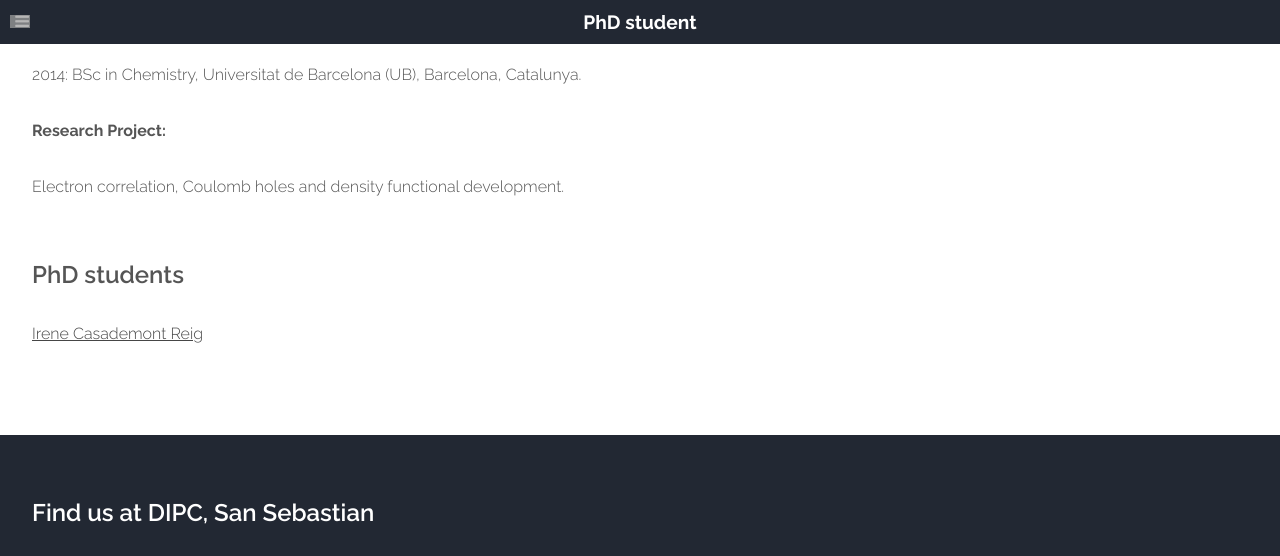
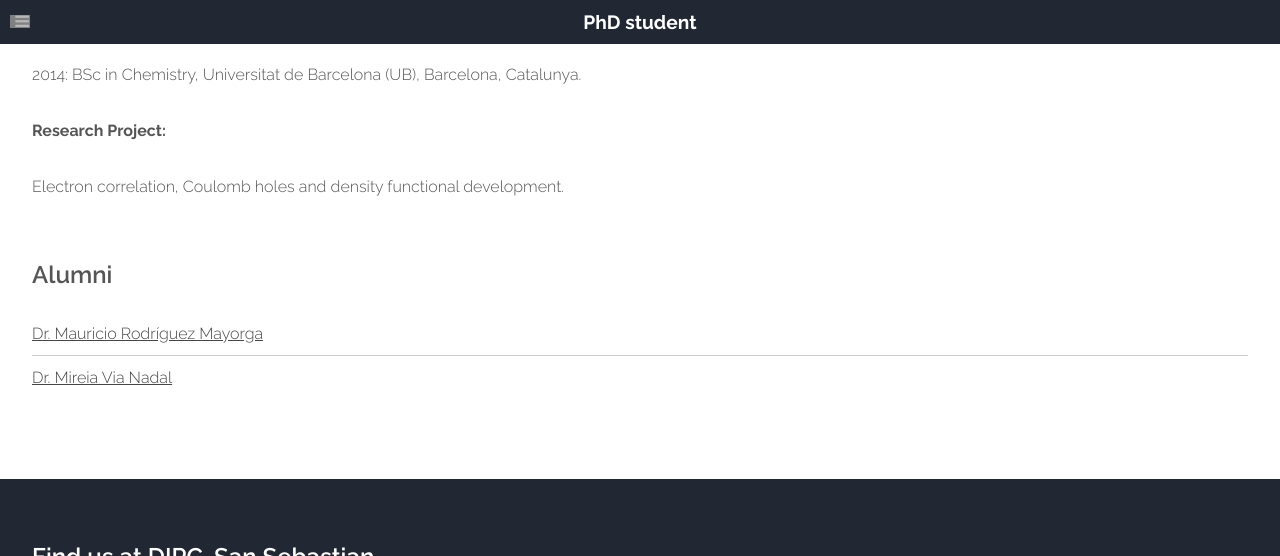
Before and after one commit to old-jekyll-templates/Horizons-Jekyll-Theme, a Jekyll site: the page built from members/mireia_via_nadal.html, in a window 1280 px wide and 900 px high, scrolled down 747 px, cut to the strip 0-556 px from the top of the window. Built offline with Jekyll 4.4.1, drawn with Linux system fonts in a browser that asks for light colours; grey boxes are pictures that could not be loaded.

Commit message:
Update mireia_via_nadal.html

```diff
--- a/members/mireia_via_nadal.html
+++ b/members/mireia_via_nadal.html
@@ -12,10 +12,11 @@ layout: main
 				<div id="sidebar" class="3u sidebar">
 					<section>
 						<header class="major">
-							<h2>PhD students</h2>
+							<h2>Alumni</h2>
 						</header>
 						<ul class="default">
-							<li><a href="{{ site.baseurl }}/members/irene_casademont_reig.html">Irene Casademont Reig</a></li>
+							<li><a href="{{ site.baseurl }}/members/mauricio_rodriguez.html">Dr. Mauricio Rodríguez Mayorga</a></li>
+							<li><a href="{{ site.baseurl }}/members/mireia_via_nadal.html">Dr. Mireia Via Nadal</a></li>
 						</ul>
 					</section>
 				</div>
```
